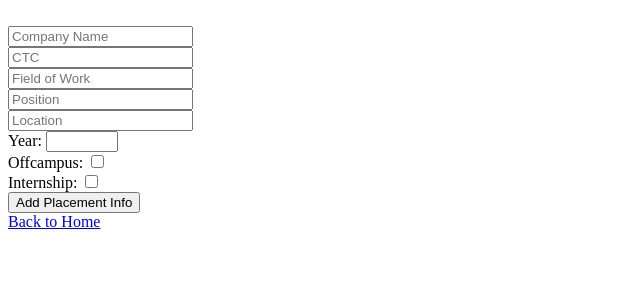
After one commit to harsh-loomba/tpc_miniproj, a PHP site: page /tpc_miniproj/student/placement.php in a window 1280 px wide. The commit adds this page. Shown: the top 300 px of the page, without its empty margins (0-640 px from the left). Run offline with PHP 8.4, Linux system fonts and the light colour scheme.

Commit message:
Added Student and Alumni Placement info upload

```diff
--- a/tpc_miniproj/alumni/index.php
+++ b/tpc_miniproj/alumni/index.php
@@ -38,6 +38,11 @@ if (isset($_SESSION['log_msg'])) {
     <a href="../profile_stud.php">Profile</a>
     <br>
 
+    <div class="container">
+        <a href="placement.php">Add Placement Information</a>
+    </div>
+    <br>
+
     <a href="http://localhost/tpc_miniproj/logout.php">Log Out</a>
 
 </body>
--- a/tpc_miniproj/company/com_round.php
+++ b/tpc_miniproj/company/com_round.php
@@ -141,6 +141,7 @@ if (isset($_SESSION['log_msg'])) {
             <br>
 
             <a href="index.php">Back to Home</a>
+        </form>
     </div>
 </body>
 
--- /dev/null
+++ b/tpc_miniproj/student/placement.php
@@ -0,0 +1,128 @@
+<?php
+
+//starting session
+session_start();
+
+//display any error / log messages
+$log = '';
+
+//include connection.php
+include_once('../connection.php');
+
+//Connect to database
+$con = getDB();
+
+if ($_SERVER["REQUEST_METHOD"] == "POST") {
+
+    //If all parameters present in post
+    if (!isset(
+        $_POST["com_name"],
+        $_POST["CTC"],
+        $_POST["field_of_work"],
+        $_POST["position"],
+        $_POST["location"],
+        $_POST["year"]
+    )) {
+        $_SESSION['log_msg'] = "Please fill all the required fields.";
+    } else {
+
+        $rollno = $_SESSION['rollno'];
+
+        $com_name = convert_input($_POST['com_name']);
+        $CTC = (int)filter_var($_POST['CTC'], FILTER_SANITIZE_NUMBER_INT);
+        $field_of_work = convert_input($_POST['field_of_work']);
+        $position = convert_input($_POST['position']);
+        $location = convert_input($_POST['location']);
+        $year = (int)filter_var($_POST['year'], FILTER_SANITIZE_NUMBER_INT);
+        $offcampus = 0;
+        $is_intern = 0;
+
+        if (isset($_POST['offcampus']) && ($_POST['offcampus'] == 'true')) {
+            $offcampus = 1;
+        }
+
+        if (isset($_POST['is_intern']) && ($_POST['is_intern'] == 'true')) {
+            $is_intern = 1;
+        }
+
+        $query =
+            "INSERT INTO `student_placement`
+            (`rollno`,`is_intern`, `com_name`, `CTC`, `field_of_work`, `position`, `location`, `year`, `offcampus`)
+            VALUES ('$rollno', '$is_intern', '$com_name', '$CTC', '$field_of_work', '$position', '$location', '$year', '$offcampus');";
+
+        $result = mysqli_query($con, $query);
+
+        if ($result) {
+            $_SESSION['log_msg'] = "Placement information updated!";
+        } else {
+            $_SESSION['log_msg'] = "Server Error : Not added.";
+        }
+    }
+
+    $_POST = array();
+}
+
+if (isset($_SESSION['log_msg'])) {
+    $log = $_SESSION['log_msg'];
+
+    //Unsetting log_msg so that it does not repeat on a reload
+    unset($_SESSION['log_msg']);
+}
+
+?>
+
+<!DOCTYPE html>
+<html lang="en">
+
+<head>
+    <meta charset="UTF-8">
+    <meta http-equiv="X-UA-Compatible" content="IE=edge">
+    <meta name="viewport" content="width=device-width, initial-scale=1.0">
+    <title>Placements</title>
+    <script>
+        if (window.history.replaceState) {
+            window.history.replaceState(null, null, window.location.href);
+        }
+    </script>
+</head>
+
+<body>
+    <form method="post" action="" name="placement">
+
+        <span style="color:red;"><?= $log ?></span>
+        <br>
+
+        <input placeholder="Company Name" type="text" pattern=".{0,256}" name="com_name" required />
+        <br>
+
+        <input placeholder="CTC" type="number" name="CTC" required />
+        <br>
+
+        <input placeholder="Field of Work" type="text" pattern=".{0,256}" name="field_of_work" required />
+        <br>
+
+        <input placeholder="Position" type="text" pattern=".{0,256}" name="position" required />
+        <br>
+
+        <input placeholder="Location" type="text" pattern=".{0,256}" name="location" required />
+        <br>
+
+        Year: <input id="year" name="year" type="number" min="2008" max="2099" step="1" required />
+        <br>
+
+        Offcampus: <input type="checkbox" id="offcampus" name="offcampus" value="true">
+        <br>
+
+        Internship: <input type="checkbox" id="is_intern" name="is_intern" value="true">
+        <br>
+
+        <button type="submit">Add Placement Info</button>
+        <br>
+
+    </form>
+
+    <a href="index.php">Back to Home</a>
+
+</body>
+
+</html>
```
Also changed, not shown: tpc_miniproj.sql (+15 -1 lines), tpc_miniproj/alumni/placement.php (added, +117 -0 lines), tpc_miniproj/student/index.php (+10 -2 lines), tpc_miniproj/update_marks.php (+13 -2 lines).
